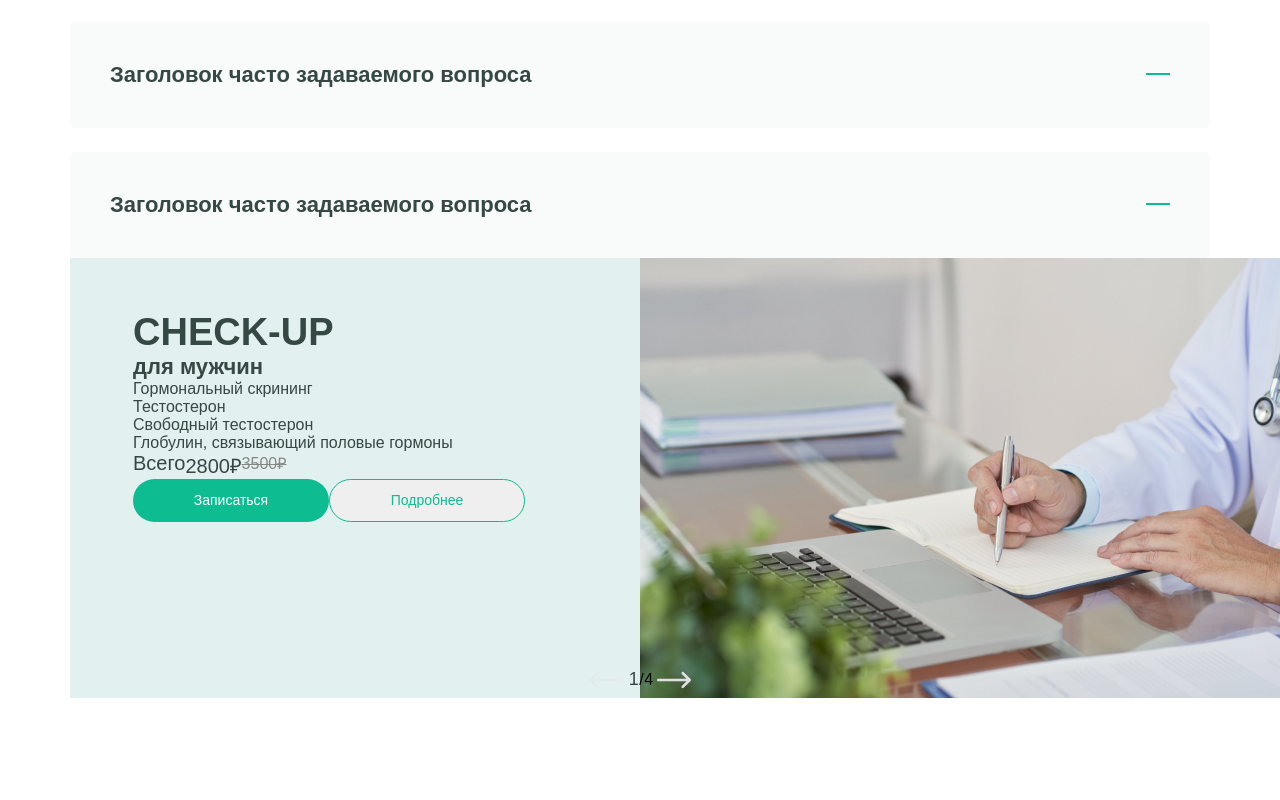
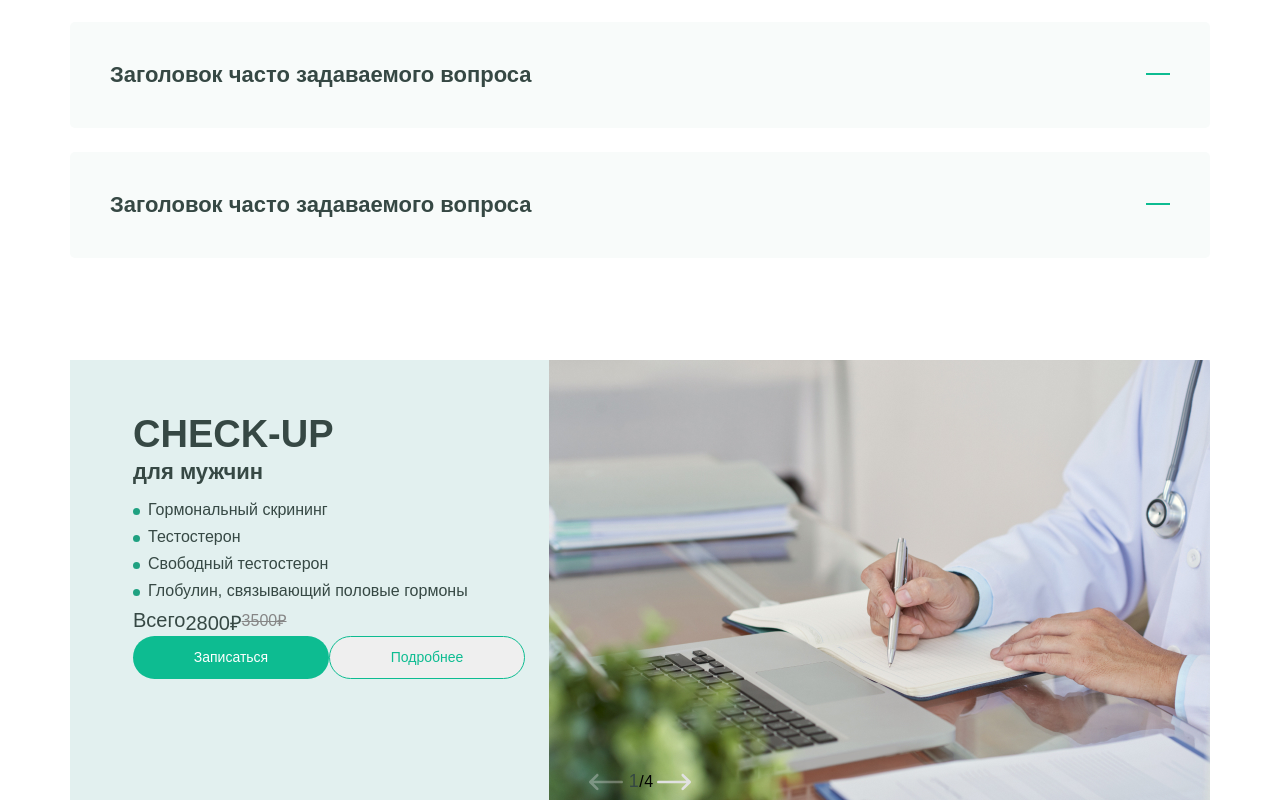
Before and after one commit to AntonTenS/Project-Clinic-React, a React app: page / in a window 1280 px wide. Shown: the part 883-1683 px from the top of the page. Before the commit the page ends 1581 px from the top, so only its background shows below. Built offline with nearby package versions, Linux system fonts and the light colour scheme; the HTML template or start-up script is replaced by a standard one.

Commit message:
add style for swiper

```diff
--- a/src/components/faq.jsx
+++ b/src/components/faq.jsx
@@ -11,7 +11,7 @@ function Faq() {
     return <div>Загрузка текста...</div>;
   }
   return (
-    <div className={style.conteiner}>
+    <div className={style.container}>
       <div className={style.flex}>
         <div className={style.paddingX}>
           <p className={style.title}>{get.faq.title}</p>
--- a/src/components/faq.module.scss
+++ b/src/components/faq.module.scss
@@ -1,5 +1,6 @@
 .container {
   margin: 0 auto;
+  margin-bottom: 102px;
 }
 .flex {
   display: flex;
--- a/src/components/swipper.jsx
+++ b/src/components/swipper.jsx
@@ -36,12 +36,12 @@ function Swipper() {
               <div className={style.left}>
                 <div className={style.title}>{get.checkup[1].title}</div>
                 <div className={style.subtitle}>{get.checkup[1].subtitle}</div>
-                <ol className={style.ol}>
+                <ul className={style.ul}>
                   <li className={style.li}>{get.checkup[1].list[1]}</li>
                   <li className={style.li}>{get.checkup[1].list[2]}</li>
                   <li className={style.li}>{get.checkup[1].list[3]}</li>
                   <li className={style.li}>{get.checkup[1].list[4]}</li>
-                </ol>
+                </ul>
                 <div className={style.divcast}>
                   <div className={style.casttext}>{get.checkup[1].casttext}</div>
                   <div className={style.castcurrent}>{get.checkup[1].castcurrent}</div>
@@ -53,7 +53,7 @@ function Swipper() {
                 </div>
               </div>
               <div className={style.right}>
-                <img src={img1} alt="img1" />
+                <img className={style.img} src={img1} alt="img1" />
               </div>
             </div>
           </div>
--- a/src/components/swipper.module.scss
+++ b/src/components/swipper.module.scss
@@ -24,16 +24,22 @@
 .flexmain {
   display: flex;
   flex-direction: row;
+  height: inherit;
 }
 .left {
   display: flex;
   flex-direction: column;
-  width: 50%;
+  width: 42%;
   background: #e2f0ef;
   padding: 53px 0 56px 63px;
 }
 .right {
-  width: 50%;
+  width: 58%;
+}
+.img {
+  object-fit: cover;
+  height: 100%;
+  width: 100%;
 }
 .title {
   font-family: var(--font-family);
@@ -41,14 +47,17 @@
   font-size: 38px;
   text-transform: uppercase;
   color: #364844;
+  margin-bottom: 3px;
 }
 .subtitle {
+  margin-bottom: 16px;
+
   font-family: var(--font-family);
   font-weight: 700;
   font-size: 22px;
   color: #364844;
 }
-.ol {
+.ul {
   display: flex;
   flex-direction: column;
   font-family: var(--font-family);
@@ -57,6 +66,23 @@
   color: #364844;
 }
 .li {
+  margin-bottom: 9px;
+
+  position: relative;
+  list-style-type: none;
+  display: flex;
+  flex-direction: row;
+}
+.li::before {
+  content: url(../images/dot.svg);
+  display: flex;
+  justify-content: center;
+  align-items: center;
+  left: 0;
+  top: 0;
+  //width: 100%;
+  //height: 100%;
+  margin-right: 8px;
 }
 .divcast {
   display: flex;
```
Also changed, not shown: src/images/dot.svg (added).
